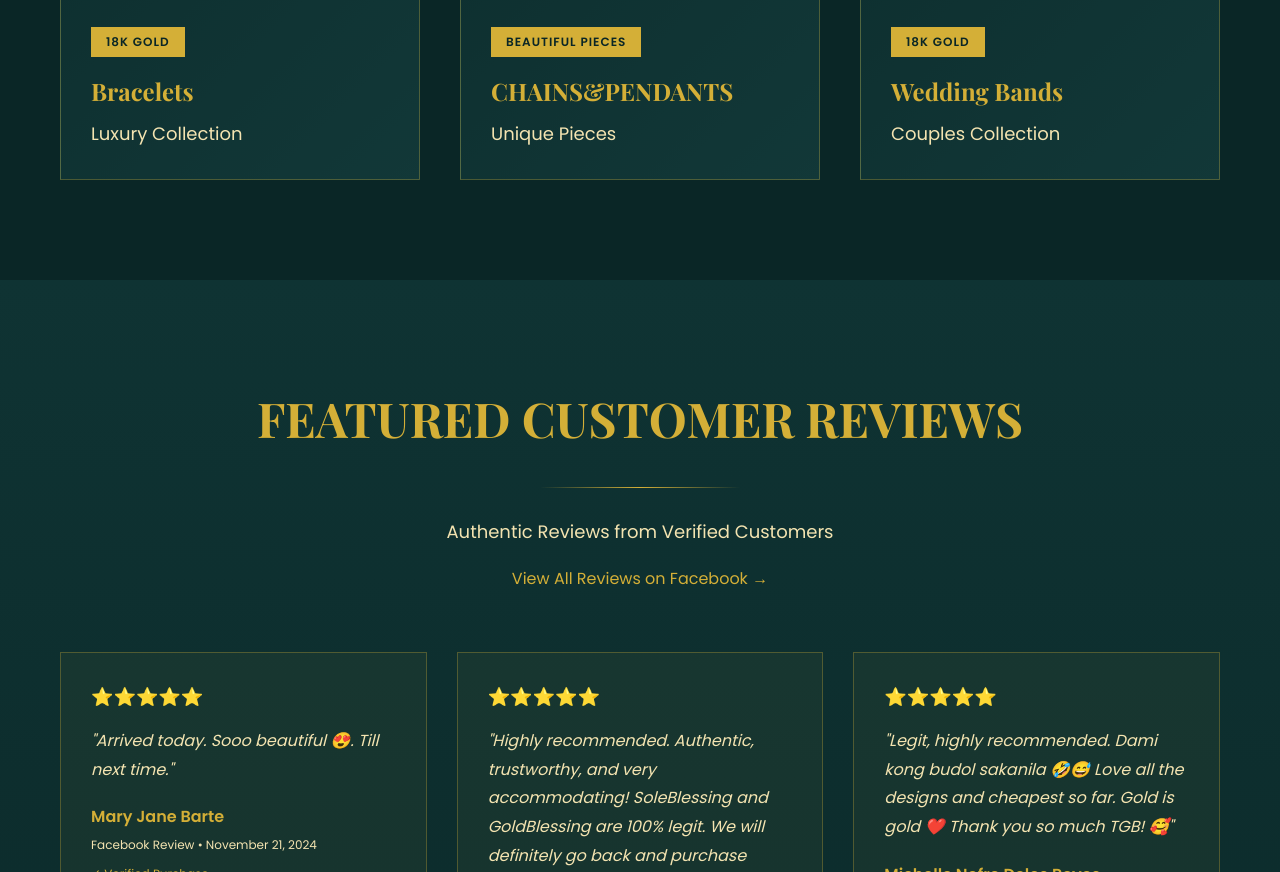
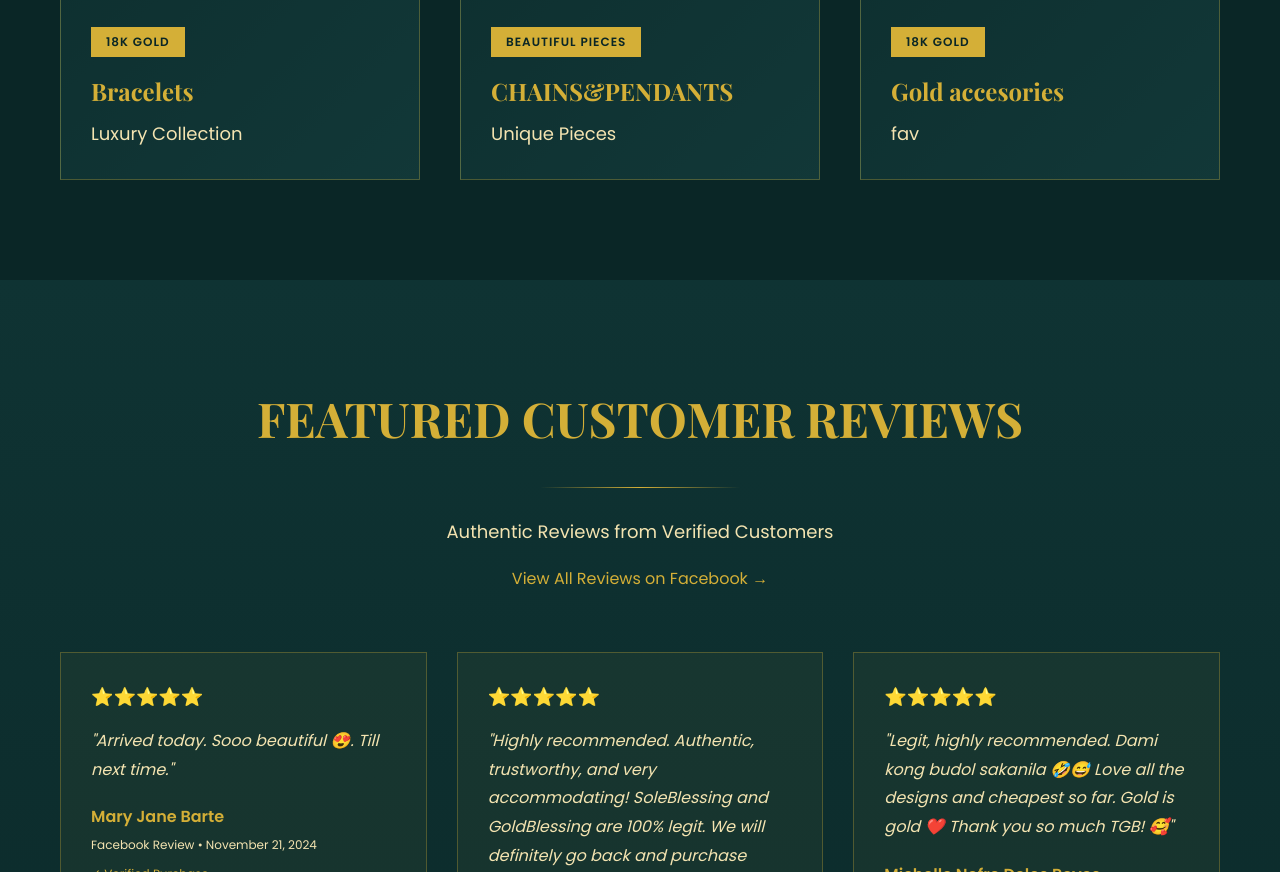
Before and after one commit to Maldipia/thegoldblessing, a plain HTML site: page index.html in a window 1280 px wide. Shown: the part 4455-5327 px from the top of the page. Drawn offline with nearby package versions, Linux system fonts and the light colour scheme.

Commit message:
Update index.html

```diff
--- a/index.html
+++ b/index.html
@@ -1011,8 +1011,8 @@
 
                     <div class="product-info">
                         <span class="product-badge">18K Gold</span>
-                        <h3 style="color: var(--gold); font-size: 24px; margin-bottom: 10px;">Wedding Bands</h3>
-                        <p style="color: var(--gold-light); font-size: 18px;">Couples Collection</p>
+                        <h3 style="color: var(--gold); font-size: 24px; margin-bottom: 10px;">Gold accesories</h3>
+                        <p style="color: var(--gold-light); font-size: 18px;">fav</p>
                     </div>
                 </div>
             </div>
```
